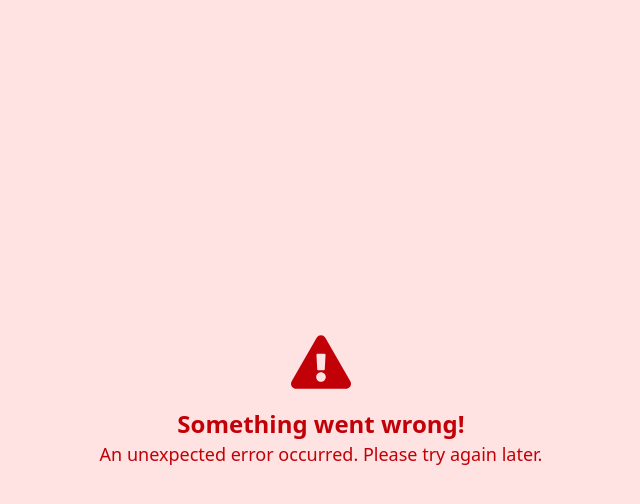
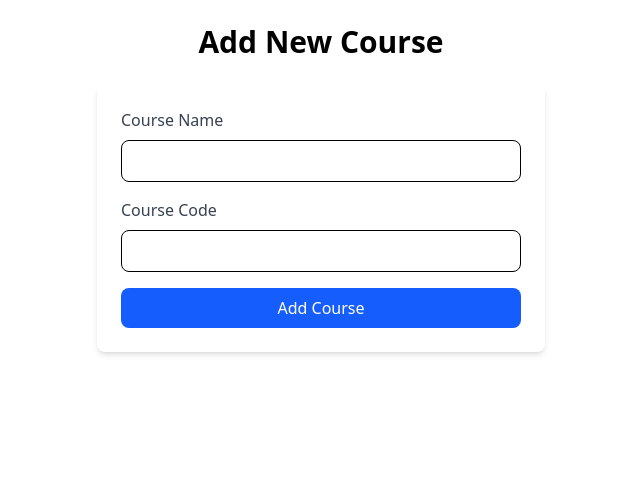
Before and after one commit to Md-Sifat-code/UniChain, a React (Vite) app: page /class/course/create/1 in a window 1280 px wide. Shown: the top 504 px of the page, without its empty margins (319-959 px from the left). Built offline with nearby package versions, Linux system fonts and the light colour scheme; a web font is replaced by a local one.

Commit message:
Added the Course adding part

```diff
--- a/src/Pages/ClassTime/Course.tsx
+++ b/src/Pages/ClassTime/Course.tsx
@@ -1,5 +1,6 @@
 import React, { useEffect, useState } from "react";
 import { useParams, useNavigate } from "react-router-dom";
+import { useUser } from "../../Authentication/Context_auth/UserContext";
 
 const API_BASE_URL = import.meta.env.VITE_api_url;
 
@@ -9,6 +10,10 @@ const Course: React.FC = () => {
   const [faculty, setFaculty] = useState<any | null>(null);
   const [loading, setLoading] = useState<boolean>(true);
   const [error, setError] = useState<string | null>(null);
+  const { user } = useUser(); // Get user details from context
+  const isAdmin = user?.roles?.some(
+    (role: { roleType: string }) => role.roleType === "ADMIN"
+  );
 
   useEffect(() => {
     const fetchFacultyDetails = async () => {
@@ -41,11 +46,7 @@ const Course: React.FC = () => {
       <div className="bg-white shadow-lg rounded-xl overflow-hidden border border-gray-200 p-6 mb-8">
         <div className="flex flex-col items-center">
           <img
-            src={
-              faculty.image
-                ? `${API_BASE_URL}/${faculty.image}`
-                : "/default-user.png"
-            }
+            src={faculty.image}
             alt={faculty.name}
             className="w-40 h-40 rounded-full object-cover border-4 border-gray-300"
           />
@@ -60,6 +61,14 @@ const Course: React.FC = () => {
             <p className="text-sm font-medium text-gray-700">Contact:</p>
             <p className="text-sm text-gray-600">📧 {faculty.email}</p>
             <p className="text-sm text-gray-600">📞 {faculty.phone}</p>
+            {isAdmin && (
+              <button
+                onClick={() => navigate(`/class/course/create/${id}`)} // Navigate to CourseCreate
+                className="mt-4 bg-blue-600 text-white px-4 py-2 rounded-lg hover:bg-blue-700 transition"
+              >
+                Add Course
+              </button>
+            )}
           </div>
         </div>
       </div>
--- /dev/null
+++ b/src/Update/CourseCreate.tsx
@@ -0,0 +1,83 @@
+import React, { useState } from "react";
+import { useParams, useNavigate } from "react-router-dom";
+
+const API_BASE_URL = import.meta.env.VITE_api_url;
+
+const CourseCreate: React.FC = () => {
+  const { facultyId } = useParams(); // Get facultyId from URL
+  const navigate = useNavigate();
+  const [courseData, setCourseData] = useState({
+    name: "",
+    code: "",
+    facultyId: facultyId || "", // Ensure it's not null
+  });
+
+  const handleChange = (e: React.ChangeEvent<HTMLInputElement>) => {
+    setCourseData({ ...courseData, [e.target.name]: e.target.value });
+  };
+
+  const handleSubmit = async (e: React.FormEvent) => {
+    e.preventDefault();
+    try {
+      const response = await fetch(`${API_BASE_URL}/Course/create`, {
+        method: "POST",
+        headers: {
+          "Content-Type": "application/json",
+        },
+        body: JSON.stringify(courseData),
+      });
+
+      if (!response.ok) throw new Error("Failed to create course");
+
+      alert("Course added successfully!");
+      navigate(`/class/${facultyId}`); // Redirect back to faculty courses
+    } catch (error) {
+      console.error("Error adding course:", error);
+    }
+  };
+
+  return (
+    <section className="container mx-auto p-6">
+      <h1 className="text-3xl font-bold text-center mb-6">Add New Course</h1>
+      <form
+        onSubmit={handleSubmit}
+        className="max-w-md mx-auto bg-white p-6 shadow-md rounded-lg"
+      >
+        <div className="mb-4">
+          <label className="block text-gray-700 font-medium mb-2">
+            Course Name
+          </label>
+          <input
+            type="text"
+            name="name"
+            value={courseData.name}
+            onChange={handleChange}
+            className="w-full px-4 py-2 border rounded-lg focus:outline-none focus:ring focus:ring-blue-200"
+            required
+          />
+        </div>
+        <div className="mb-4">
+          <label className="block text-gray-700 font-medium mb-2">
+            Course Code
+          </label>
+          <input
+            type="text"
+            name="code"
+            value={courseData.code}
+            onChange={handleChange}
+            className="w-full px-4 py-2 border rounded-lg focus:outline-none focus:ring focus:ring-blue-200"
+            required
+          />
+        </div>
+        <button
+          type="submit"
+          className="w-full bg-blue-600 text-white px-4 py-2 rounded-lg hover:bg-blue-700 transition"
+        >
+          Add Course
+        </button>
+      </form>
+    </section>
+  );
+};
+
+export default CourseCreate;
--- a/src/main.tsx
+++ b/src/main.tsx
@@ -35,6 +35,7 @@ import Facultypage from "./Pages/ClassTime/Facultypage";
 import Course from "./Pages/ClassTime/Course";
 import CourseDetails from "./Pages/ClassTime/CourseDetails";
 import FacultyCreate from "./Update/FacultyCreate";
+import CourseCreate from "./Update/CourseCreate";
 
 const router: RouteObject[] = [
   {
@@ -149,6 +150,10 @@ const router: RouteObject[] = [
         path: "/class/faculty/create",
         element: <FacultyCreate />,
       },
+      {
+        path: "/class/course/create/:facultyId", // Route now expects a facultyId
+        element: <CourseCreate />,
+      },
     ],
   },
 ];
```
